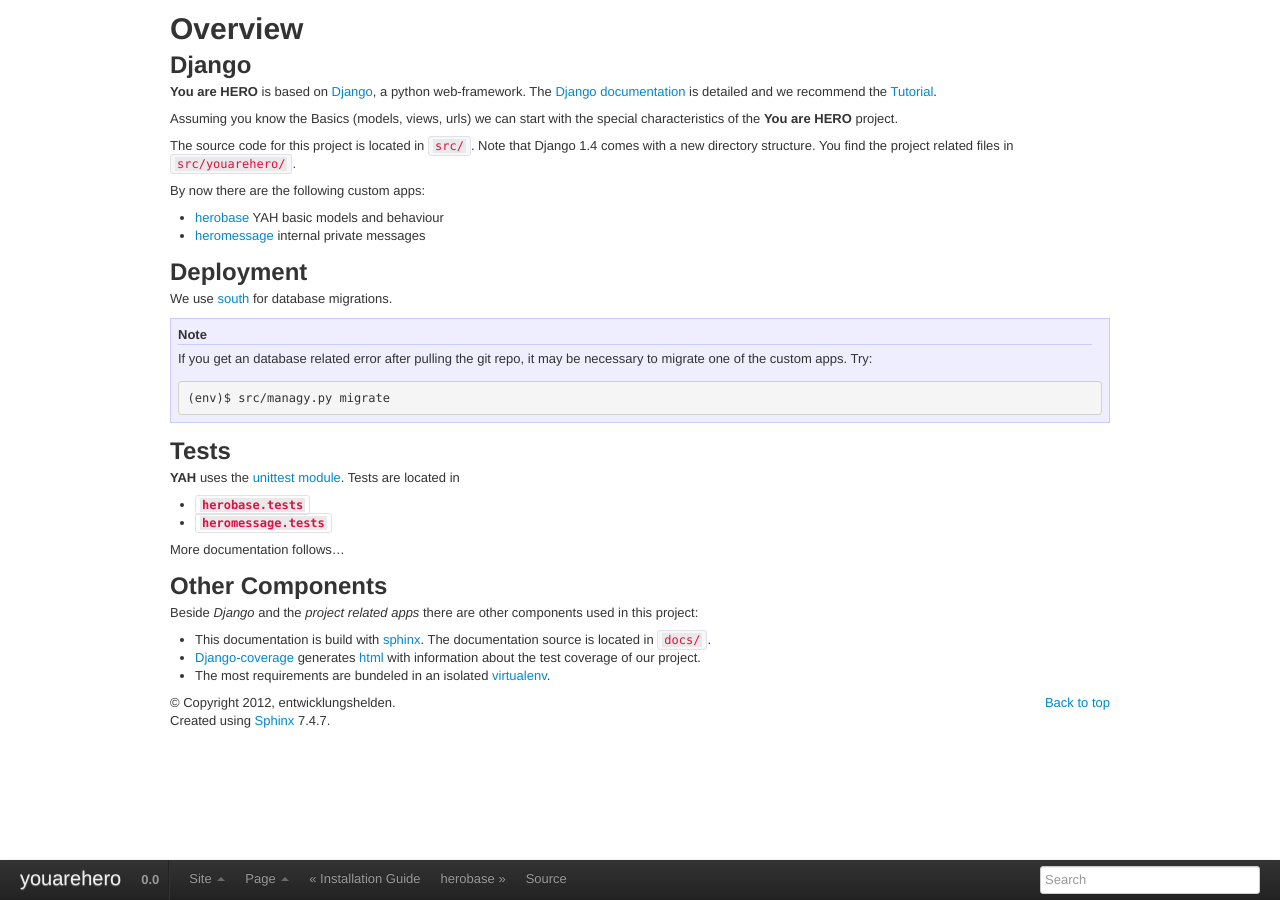
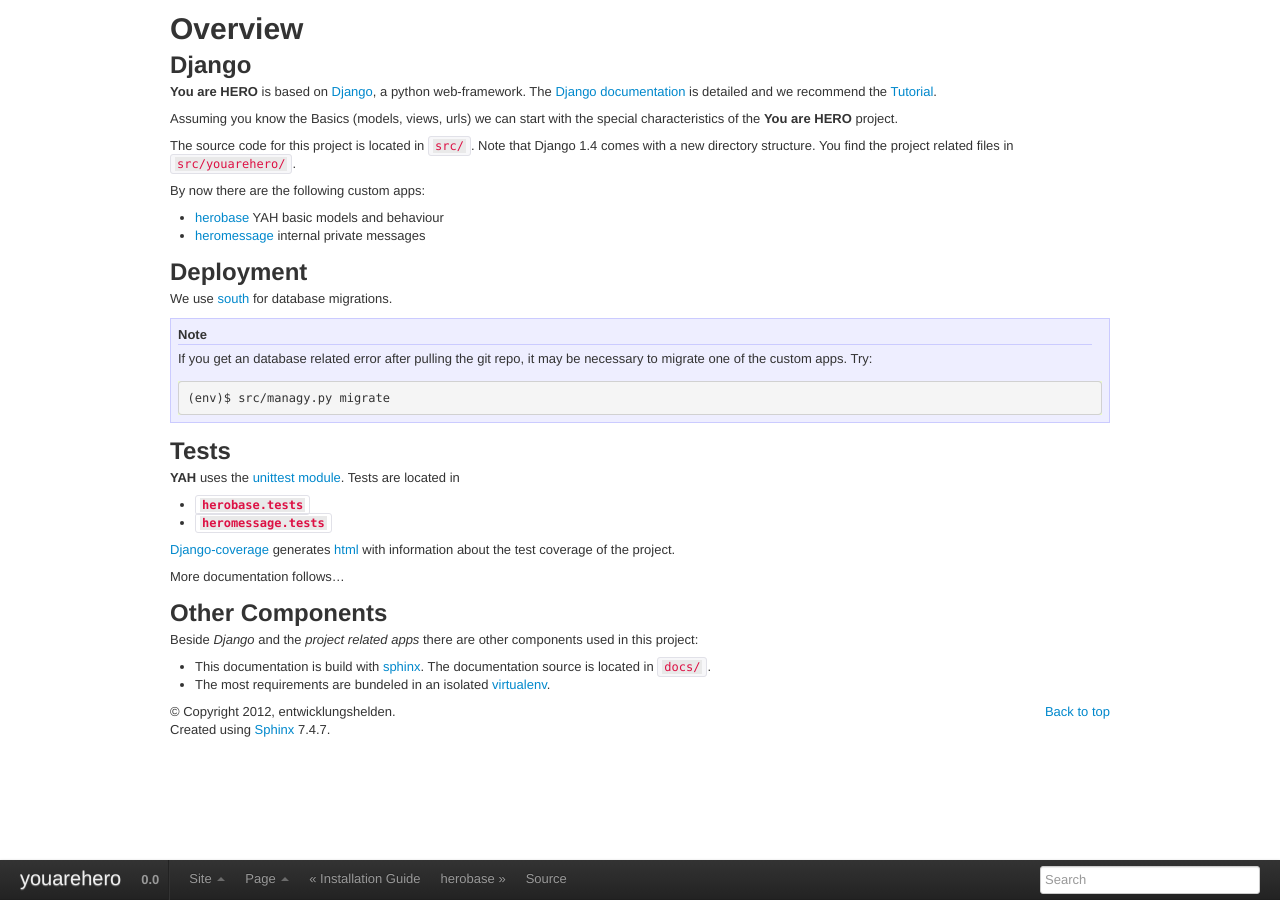
Before and after one commit to youarehero/youarehero, a Sphinx documentation site: the page built from docs/overview.rst, in a window 1280 px wide. Built offline with Sphinx 7.4.7, drawn with Linux system fonts in a browser that asks for light colours; part of the change alters nothing that is shown.

Commit message:
docs update3b

```diff
--- a/docs/overview.rst
+++ b/docs/overview.rst
@@ -40,6 +40,9 @@ Tests are located in
 * :py:mod:`herobase.tests`
 * :py:mod:`heromessage.tests`
 
+`Django-coverage <https://bitbucket.org/kmike/django-coverage/>`_ generates
+`html <https://youarehero.net/coverage/>`_ with information about the test coverage of the project.
+
 More documentation follows...
 
 Other Components
@@ -49,6 +52,4 @@ Beside *Django* and the *project related apps* there are other components used i
 
 * This documentation is build with `sphinx <http://sphinx.pocoo.org/contents.html>`_.
   The documentation source is located in ``docs/``.
-* `Django-coverage <https://bitbucket.org/kmike/django-coverage/>`_ generates
-  `html <https://youarehero.net/coverage/>`_ with information about the test coverage of our project.
 * The most requirements are bundeled in an isolated `virtualenv <http://www.virtualenv.org>`_.
```
